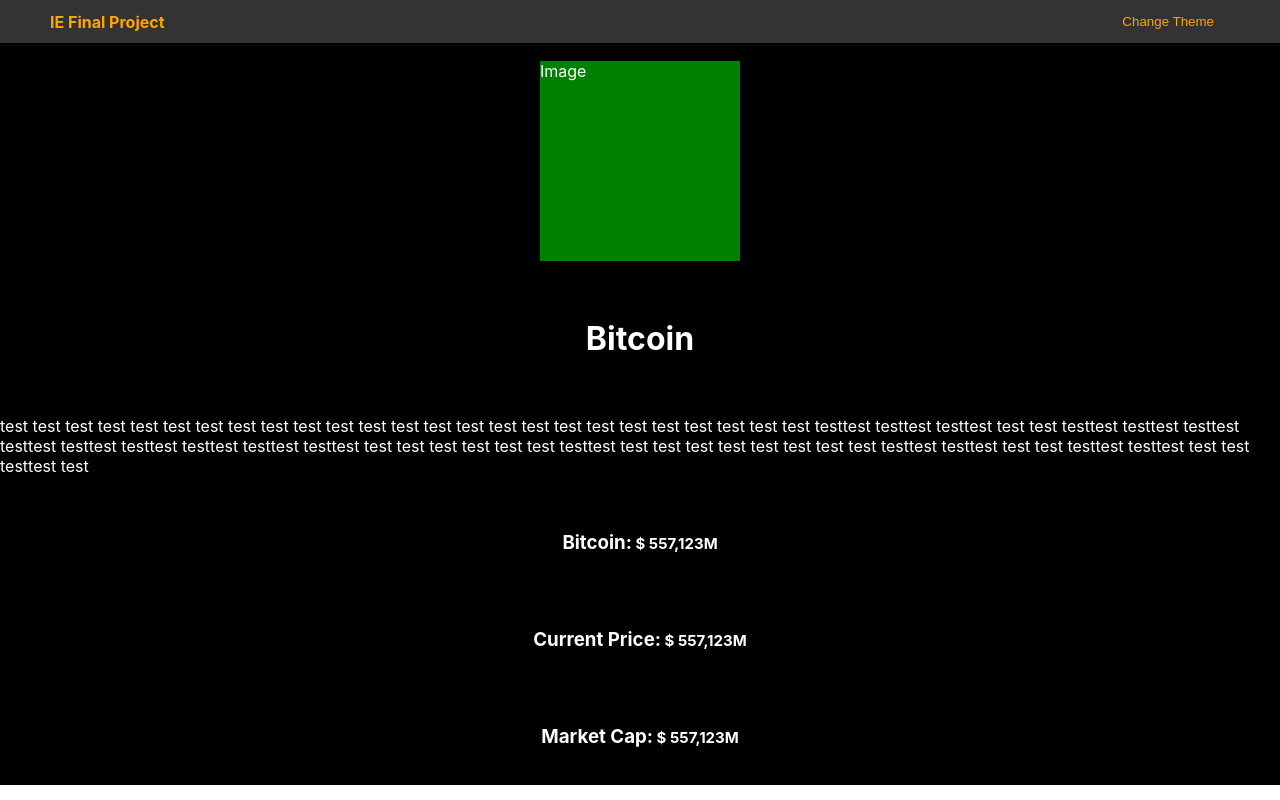
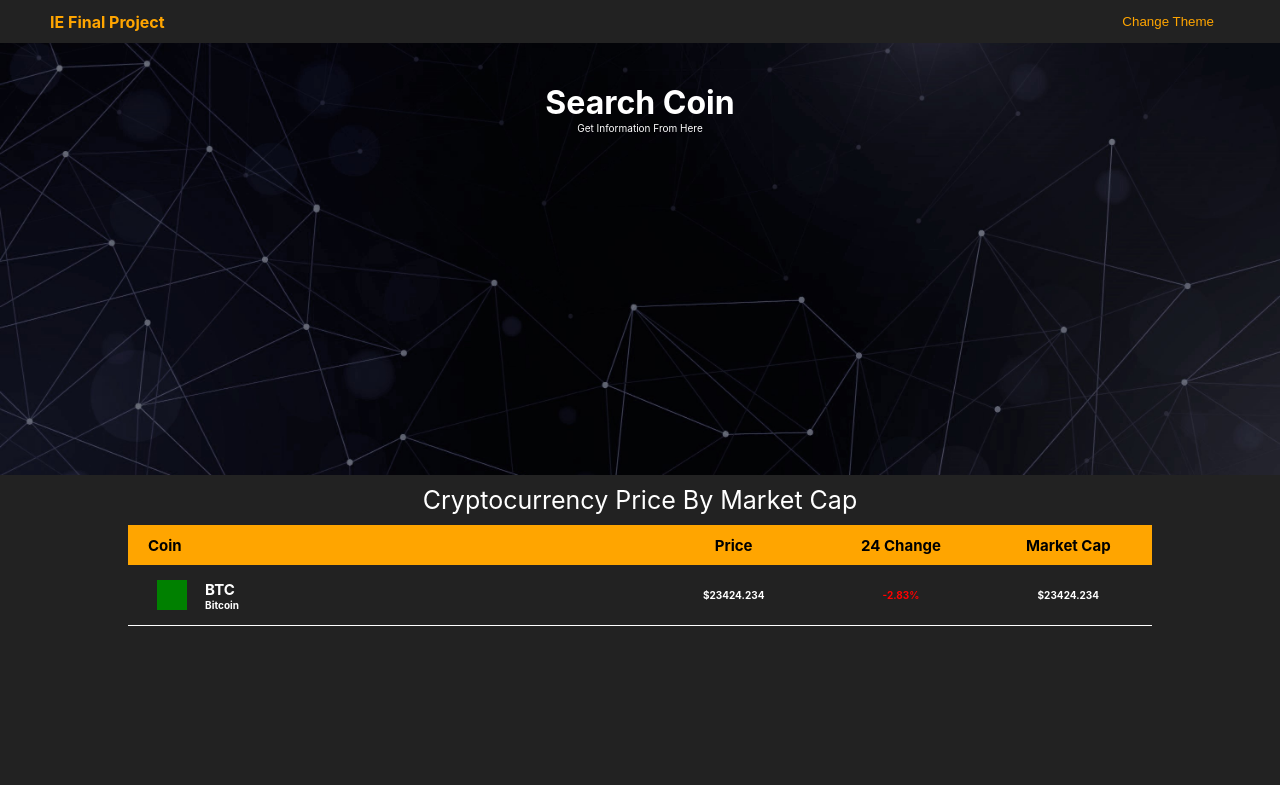
Before and after one commit to TahaMsv/IE-MidTerm, a React (Create React App) app: page / in a window 1280 px wide. Built offline with nearby package versions, Linux system fonts and the light colour scheme.

Commit message:
Search page added

```diff
--- a/src/App.js
+++ b/src/App.js
@@ -2,10 +2,12 @@
 
 import HomePage from '../src/Components/HomePage';
 import CoinDetailsPage from '../src/Components/CoinDetailsPage';
+import SearchPage from '../src/Components/SearchPage';
 function App() {
   return (
     // <HomePage />
-    <CoinDetailsPage />
+    // <CoinDetailsPage />
+    <SearchPage />
   );
 }
 
--- a/src/Components/Navbar.css
+++ b/src/Components/Navbar.css
@@ -16,7 +16,7 @@
     margin: 0;
     padding: 0px 50px;
     overflow: hidden;
-    background-color: #333;
+    background-color: #222;
     display: flex;
     justify-content: space-between;
     align-items: center;
--- /dev/null
+++ b/src/Components/SearchPage.css
@@ -0,0 +1,137 @@
+.details-page-parent {
+    display: flex;
+    height: 92.8vh;
+    position: absolute;
+    left: 0;
+    width: 100%;
+    /* overflow: hidden; */
+    background-image: url("../../assets/images/banner.jpg");
+    background-repeat: no-repeat;
+    background-attachment: fixed;
+    background-size: cover;
+}
+
+.container {
+    height: auto;
+    width: 100%;
+}
+
+small {
+    font-size: 10px;
+    color: white;
+}
+
+.container>div {
+    display: inline-block;
+    color: white;
+}
+
+h1 {
+    margin: 0px;
+}
+
+.search-list {
+    width: 100%;
+    height: 300px;
+    background-color: #222;
+    padding-top: 10px;
+}
+
+.title-container {
+    margin-top: 40px;
+    width: 100%;
+}
+
+.search-list-title {
+    font-size: 25px;
+}
+
+.list {
+    width: 80%;
+    height: auto;
+}
+
+.list-header {
+    width: 100%;
+    height: 40px;
+    background-color: rgb(255, 165, 0);
+    margin-top: 10px;
+}
+
+.list-item {
+    width: 100%;
+    height: 60px;
+    background-color: transparent;
+    border-bottom: 0.5px solid white
+}
+
+.coin-field {
+    flex: 3;
+    text-align: left;
+    padding-left: 20px;
+}
+
+.list-header>div {
+    color: black;
+    font-size: 15px;
+    font-weight: 700;
+}
+
+.list-item>div {
+    color: white;
+    font-size: 10px;
+    font-weight: 700;
+}
+
+.price-field {
+    flex: 1;
+    text-align: center;
+}
+
+.change24-field {
+    flex: 1;
+    text-align: center;
+}
+
+.market-cap-field {
+    flex: 1;
+    text-align: center;
+}
+
+.list-item>.change24-field {
+    color: red;
+}
+
+.box {
+    border-radius: 7px;
+    width: 100px;
+    height: 50px;
+    border: none;
+}
+
+.box>div {
+    height: 100%;
+}
+
+.coin-item {
+    height: 50px;
+    width: auto;
+}
+
+.coin-image {
+    height: 30px;
+    width: 30px;
+    background-color: green;
+}
+
+.price-field>.coin-details>div {
+    font-size: 12px;
+}
+
+.coin-full-name {
+    color: white;
+}
+
+.coin-abbr-name {
+    font-size: 15px;
+}
--- /dev/null
+++ b/src/Components/SearchPage.jsx
@@ -0,0 +1,110 @@
+import React from "react";
+import './SearchPage.css';
+import Navbar from '../Components/Navbar';
+
+const SearchPage = () => {
+    return (
+        <div >
+            <Navbar class="header" />
+            <div class="details-page-parent">
+                <div class="container" style={{
+
+                    display: 'flex',
+                    justifyContent: 'space-between',
+                    alignItems: 'center',
+                    flexDirection: 'column',
+                    flexWrap: 'wrap-reverse'
+                }}>
+                    <div class="title-container" style={{
+
+                        display: 'flex',
+                        justifyContent: 'space-between',
+                        alignItems: 'center',
+                        flexDirection: 'column',
+
+                    }}>
+                        <div> <h1>Search  Coin</h1></div>
+                        <small>Get Information From Here</small>
+                    </div>
+
+                    <div className="search-list" style={{
+
+                        display: 'flex',
+                        justifyContent: 'flex-start',
+                        alignItems: 'center',
+                        flexDirection: 'column',
+
+                    }}>
+                        <div class="search-list-title">Cryptocurrency Price By Market Cap</div>
+                        <div class="list" style={{
+
+                            display: 'flex',
+                            justifyContent: 'flex-start',
+                            alignItems: 'center',
+                            flexDirection: 'column',
+
+                        }}>
+                            <div class="list-header"
+                                style={{
+
+                                    display: 'flex',
+                                    justifyContent: 'space-between',
+                                    alignItems: 'center',
+                                    flexDirection: 'row',
+
+                                }}>
+                                <div class="coin-field" >Coin</div>
+                                <div class="price-field">Price</div>
+                                <div class="change24-field">24 Change</div>
+                                <div class="market-cap-field">Market Cap</div>
+                            </div>
+                            <div class="list-item"
+                                style={{
+
+                                    display: 'flex',
+                                    justifyContent: 'space-between',
+                                    alignItems: 'center',
+                                    flexDirection: 'row',
+
+                                }}>
+                                <div class="coin-field" >
+                                    <div class="box"  >
+
+                                            <div class="coin-item" style={{
+
+                                                display: 'flex',
+                                                justifyContent: 'space-around',
+                                                alignItems: 'center',
+                                                flexDirection: 'row',
+
+                                            }}>
+                                                <div class="coin-image">
+                                                    <img src="" alt="" />
+                                                </div>
+                                                <div class="coin-details">
+                                                    <div class="coin-abbr-name">
+                                                        BTC
+                                                    </div>
+                                                    <div class="coin-full-name">
+                                                        Bitcoin
+                                                    </div>
+                                                </div>
+                                            </div>
+
+                                    </div>
+                                </div>
+                                <div class="price-field">$23424.234</div>
+                                <div class="change24-field">-2.83%</div>
+                                <div class="market-cap-field">$23424.234</div>
+                            </div>
+                        </div>
+                    </div>
+                </div>
+
+            </div>
+        </div >
+    );
+}
+
+
+export default SearchPage;
```
